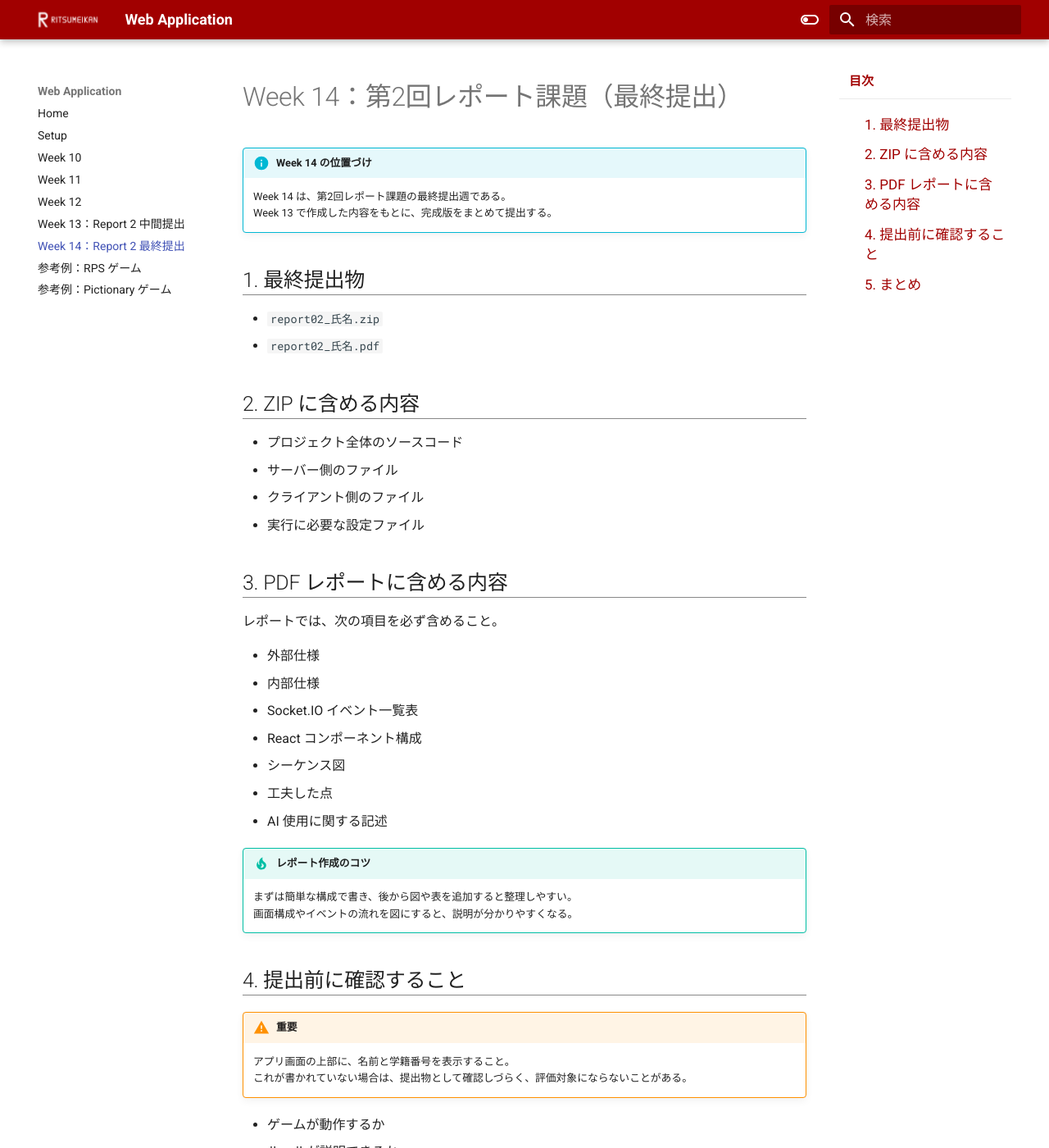
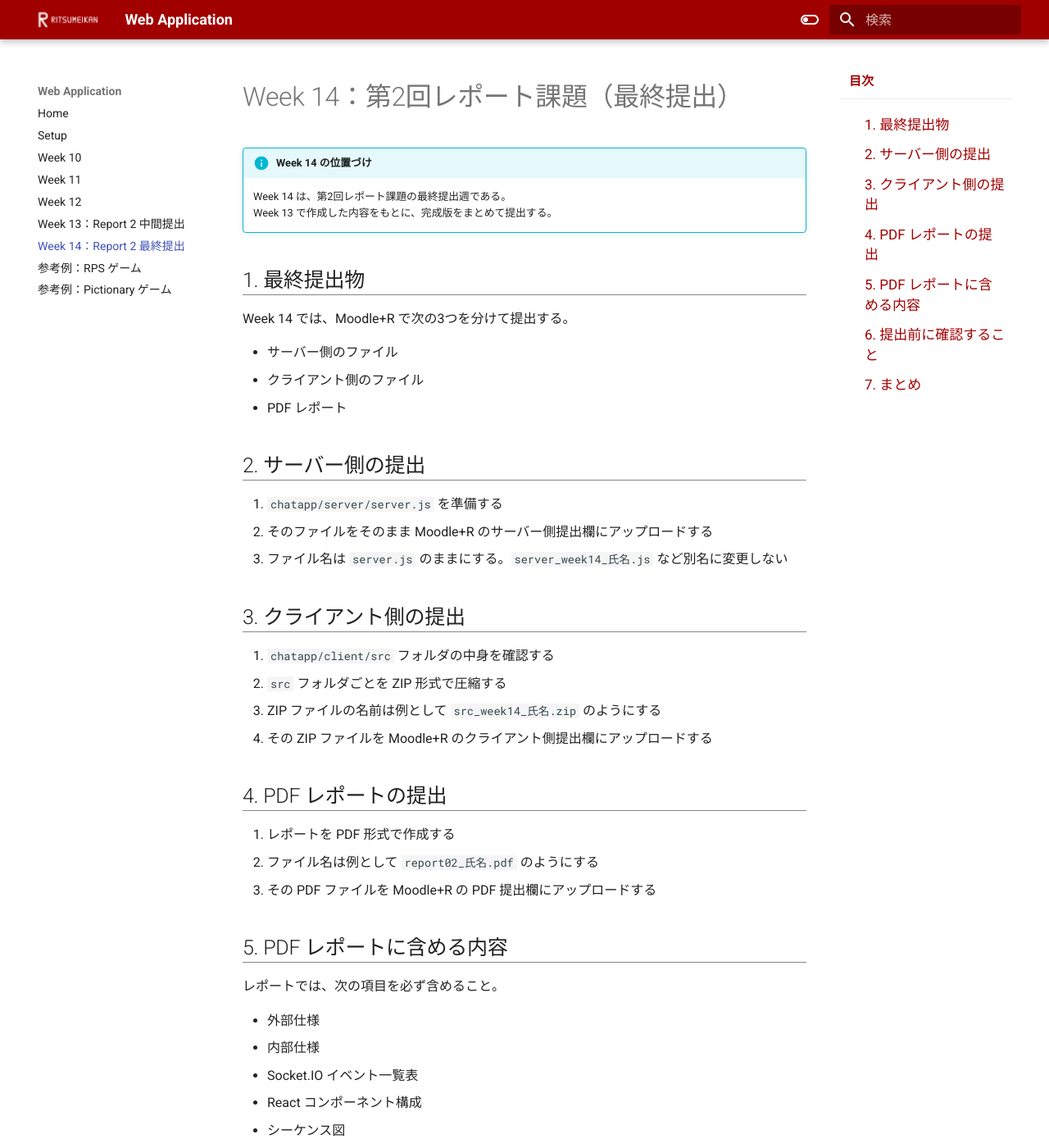
Before and after one commit to ampere-qiu/webapplication, an MkDocs documentation site: the page built from docs/week14.md, in a window 1280 px wide and 1400 px high. Shown: the whole window at 82% size. Built offline with MkDocs 1.6.1 and Material for MkDocs 9.7.7, drawn with Linux system fonts in a browser that asks for light colours; nearby versions of some CDN libraries; some of the changed text lies outside the part shown.

Commit message:
Update web application materials

````diff
--- a/docs/week13.md
+++ b/docs/week13.md
@@ -28,7 +28,7 @@ toc: true
 ## 3. 使うフォルダ構成
 
 ```text
-report2/
+chatapp/
 ├── client/
 │   └── src/
 └── server/
@@ -39,29 +39,31 @@ report2/
 
 - `client/src/` では、React で表示する画面やコンポーネントを作る
 - `server/server.js` では、Socket.IO を使ってクライアント同士の通信を管理する
-- `Week13/` は、提出用にまとめるフォルダである
+- そのまま開発用の `chatapp/` 構成を使い、提出時にサーバー側とクライアント側を分けて送る
 
-## 4. 提出物
+## 4. Week 13 の提出方法
 
-- Week13/
-    - server.js
-    - src/
-- ZIP 形式で圧縮する
-- ファイル名: week13_氏名.zip
-- Moodle+R に提出する
+開発は、これまでと同じように `chatapp/` の中で進める。
+そのまま全体をまとめて提出するのではなく、Moodle+R の「サーバー側」と「クライアント側」の提出欄に分けて提出する。
 
-### 4.1 提出方法
+### 4.1 サーバー側の提出
 
-1. `report2/server/server.js` を `Week13/server.js` にコピーする
-2. `report2/client/src` を `Week13/src` にコピーする
-3. `Week13` フォルダを ZIP 圧縮する
-4. `week13_氏名.zip` という名前で提出する
+1. `chatapp/server/server.js` を準備する
+2. そのファイルをそのまま Moodle+R のサーバー側提出欄にアップロードする
+3. ファイル名は `server.js` のままにする。`server_week13_氏名.js` など別名に変更しない
+
+### 4.2 クライアント側の提出
+
+1. `chatapp/client/src` フォルダの中身を確認する
+2. `src` フォルダごとを ZIP 形式で圧縮する
+3. ZIP ファイルの名前は例として `src_week13_氏名.zip` のようにする
+4. その ZIP ファイルを Moodle+R のクライアント側提出欄にアップロードする
 
 !!! note "Week 13 の提出について"
     Week 13 では PDF レポートは不要である。
     ゲームが未完成でもよい。ただし、進捗がわかるように、動作する部分を含めて提出すること。
 
-### 4.2 提出時に意識すること
+### 4.3 提出時に意識すること
 
 !!! warning "重要"
     アプリ画面の上部に、名前と学籍番号を表示すること。
--- a/docs/week14.md
+++ b/docs/week14.md
@@ -10,17 +10,32 @@ toc: true
 
 ## 1. 最終提出物
 
-- `report02_氏名.zip`
-- `report02_氏名.pdf`
+Week 14 では、Moodle+R で次の3つを分けて提出する。
 
-## 2. ZIP に含める内容
-
-- プロジェクト全体のソースコード
 - サーバー側のファイル
 - クライアント側のファイル
-- 実行に必要な設定ファイル
+- PDF レポート
 
-## 3. PDF レポートに含める内容
+## 2. サーバー側の提出
+
+1. `chatapp/server/server.js` を準備する
+2. そのファイルをそのまま Moodle+R のサーバー側提出欄にアップロードする
+3. ファイル名は `server.js` のままにする。`server_week14_氏名.js` など別名に変更しない
+
+## 3. クライアント側の提出
+
+1. `chatapp/client/src` フォルダの中身を確認する
+2. `src` フォルダごとを ZIP 形式で圧縮する
+3. ZIP ファイルの名前は例として `src_week14_氏名.zip` のようにする
+4. その ZIP ファイルを Moodle+R のクライアント側提出欄にアップロードする
+
+## 4. PDF レポートの提出
+
+1. レポートを PDF 形式で作成する
+2. ファイル名は例として `report02_氏名.pdf` のようにする
+3. その PDF ファイルを Moodle+R の PDF 提出欄にアップロードする
+
+## 5. PDF レポートに含める内容
 
 レポートでは、次の項目を必ず含めること。
 
@@ -36,7 +51,7 @@ toc: true
     まずは簡単な構成で書き、後から図や表を追加すると整理しやすい。
     画面構成やイベントの流れを図にすると、説明が分かりやすくなる。
 
-## 4. 提出前に確認すること
+## 6. 提出前に確認すること
 
 !!! warning "重要"
     アプリ画面の上部に、名前と学籍番号を表示すること。
@@ -48,7 +63,7 @@ toc: true
 - レポートに必要な項目が揃っているか
 - 最終提出前に、画面表示とレポート内容を確認しているか
 
-## 5. まとめ
+## 7. まとめ
 
 Week 13 で作った内容を基に、Week 14 では完成度を高めて提出する。
 最終提出では、動作するゲームと、わかりやすいレポートの両方を用意することが大切である。
````
Also changed, not shown: site/search/search_index.json, 1 other file.
